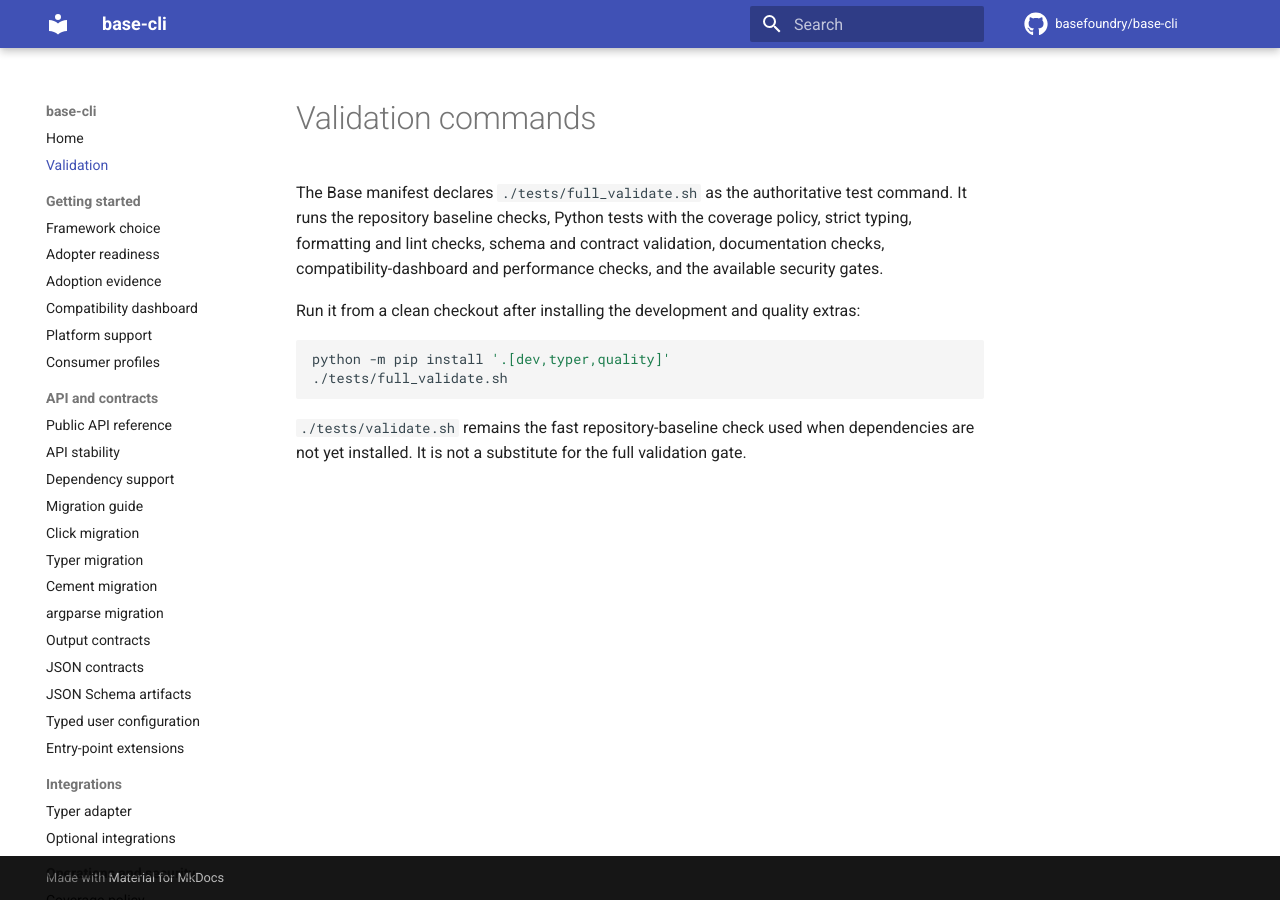
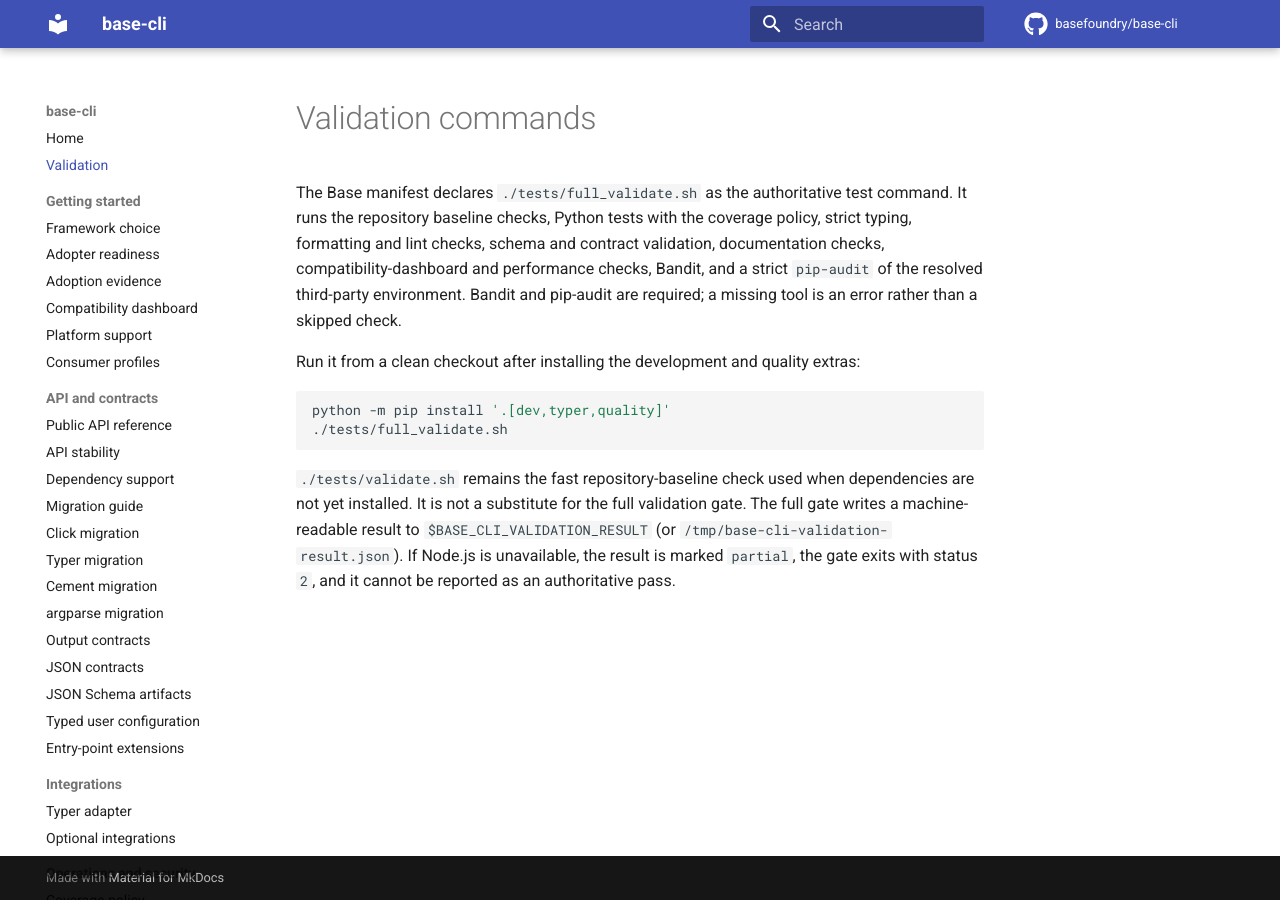
Before and after one commit to basefoundry/base-cli, an MkDocs documentation site: the page built from docs/testing.md, in a window 1280 px wide. Built offline with MkDocs 1.6.1 and Material for MkDocs 9.7.7, drawn with Linux system fonts in a browser that asks for light colours; comment, search, counter and statistics services are not loaded.

Commit message:
ci: fail closed when validation tools are unavailable (#322)
Fixes #310

- require Bandit and pip-audit in the authoritative full validation gate
- exclude only the unpublished editable checkout from the dependency
audit
- write a machine-readable full/partial result and reject missing
Node.js as non-authoritative
- install Node.js in distribution/WSL validation lanes

Focused checks and shell validation pass locally.

```diff
--- a/docs/testing.md
+++ b/docs/testing.md
@@ -4,7 +4,9 @@ The Base manifest declares `./tests/full_validate.sh` as the authoritative
 test command. It runs the repository baseline checks, Python tests with the
 coverage policy, strict typing, formatting and lint checks, schema and
 contract validation, documentation checks, compatibility-dashboard and
-performance checks, and the available security gates.
+performance checks, Bandit, and a strict `pip-audit` of the resolved
+third-party environment. Bandit and pip-audit are required; a missing tool is
+an error rather than a skipped check.
 
 Run it from a clean checkout after installing the development and quality
 extras:
@@ -16,4 +18,7 @@ python -m pip install '.[dev,typer,quality]'
 
 `./tests/validate.sh` remains the fast repository-baseline check used when
 dependencies are not yet installed. It is not a substitute for the full
-validation gate.
+validation gate. The full gate writes a machine-readable result to
+`$BASE_CLI_VALIDATION_RESULT` (or `/tmp/base-cli-validation-result.json`). If
+Node.js is unavailable, the result is marked `partial`, the gate exits with
+status `2`, and it cannot be reported as an authoritative pass.
```
Also changed, not shown: 2 other files.
